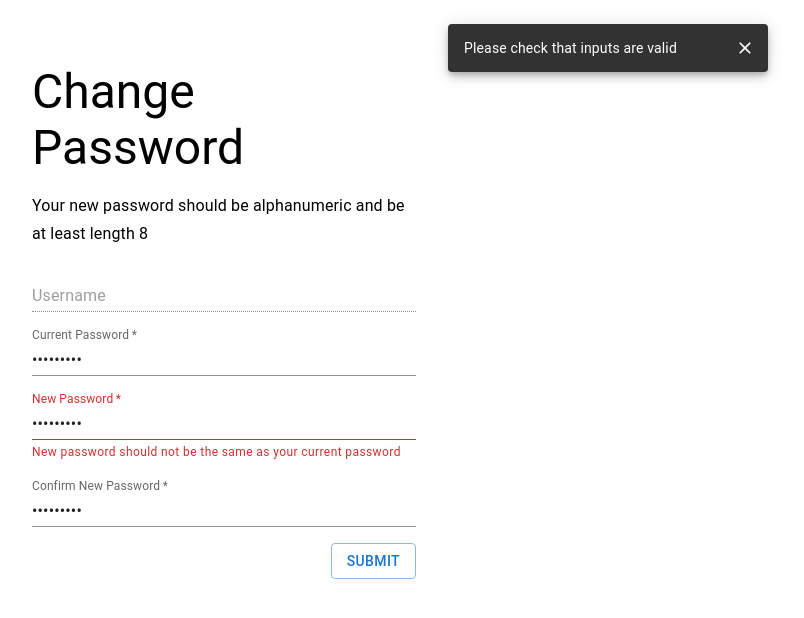
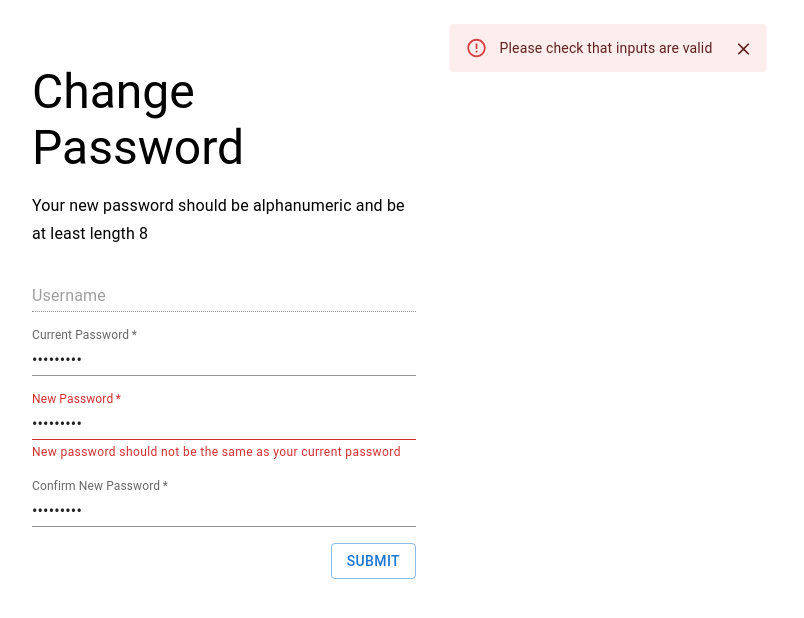
Before and after one commit to Punpun1643/PeerPrep-frontend, a React (Create React App) app in the folder frontend/: page /changePassword in a window 1280 px wide. Both pictures are taken after typing "Sample123", "Sample123", "Sample123" into the empty fields and a click on the button "SUBMIT". Shown: the top 618 px of the page, without its empty margins (32-836 px from the left). Built offline with nearby package versions, Linux system fonts and the light colour scheme.

Commit message:
Add Alerts to snackbar for better styling

```diff
--- a/frontend/src/components/ChangePasswordPage.js
+++ b/frontend/src/components/ChangePasswordPage.js
@@ -1,4 +1,4 @@
-import { Box, Button, IconButton, Snackbar, Stack, TextField, Typography } from "@mui/material";
+import { Alert, Box, Button, IconButton, Snackbar, Stack, TextField, Typography } from "@mui/material";
 import CloseIcon from '@mui/icons-material/Close';
 import axios from "axios";
 import { Fragment, useState } from "react";
@@ -160,9 +160,12 @@ function ChangePasswordPage() {
                         anchorOrigin={{ vertical: 'top', horizontal: 'center' }}
                         open={isSuccess}
                         autoHideDuration={3000}
-                        message={successMsg}
                         onClose={handleCloseSnackbar}
-                    />
+                    >
+                        <Alert onClose={handleCloseSnackbar} severity="success" sx={{ width: '100%' }}>
+                            {successMsg}
+                        </Alert>
+                    </Snackbar>
                 }
             </Stack>
             <Snackbar
@@ -171,8 +174,11 @@ function ChangePasswordPage() {
                 autoHideDuration={6000}
                 onClose={handleCloseSnackbar}
                 action={action}
-                message={errorMsg}
-            />
+            >
+                <Alert onClose={handleCloseSnackbar} severity="error" sx={{ width: '100%' }}>
+                    {errorMsg}
+                </Alert>
+            </Snackbar>
         </Box>
     );
 }
```
